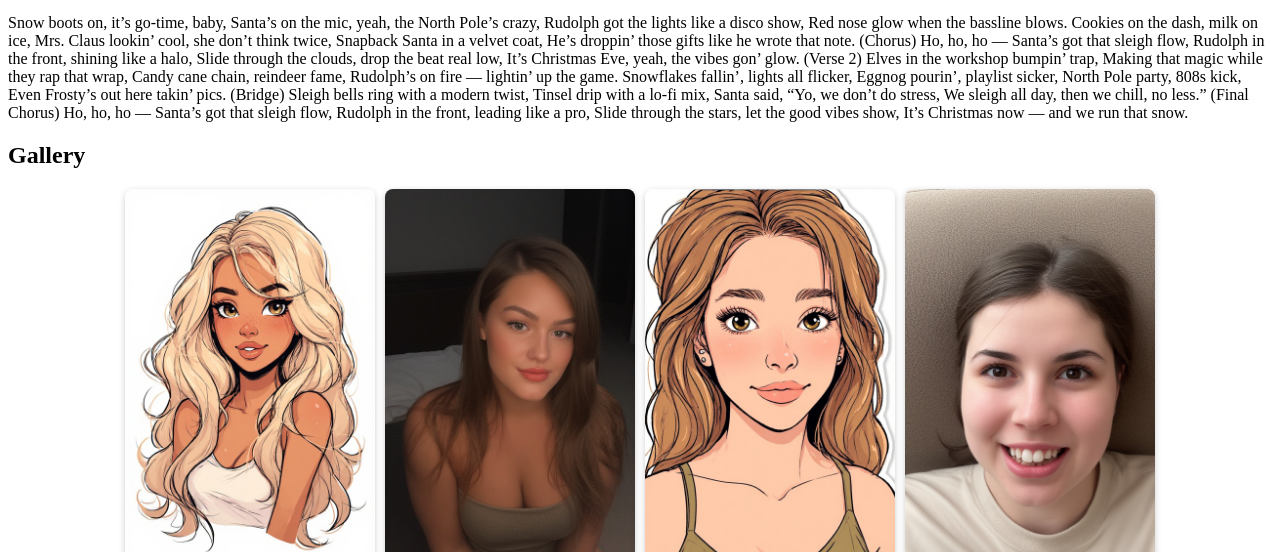
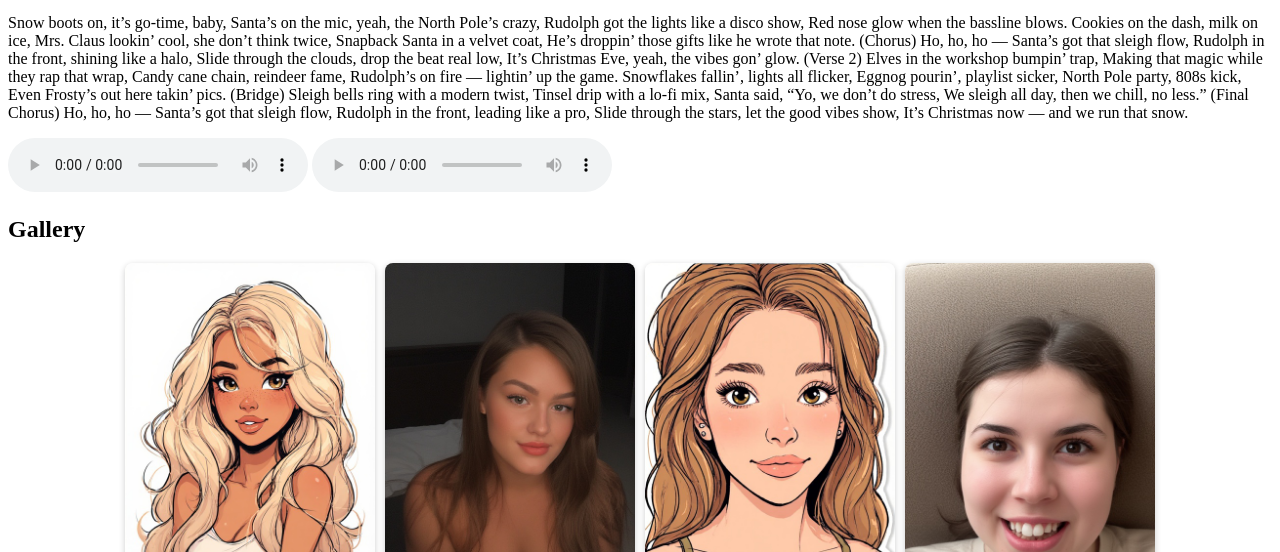
Before and after one commit to Jazblue/artwork, a plain HTML site: page index.html in a window 1280 px wide. Shown: the part 7260-7812 px from the top of the page. Drawn offline with Linux system fonts and the light colour scheme.

Commit message:
Update index.html

```diff
--- a/index.html
+++ b/index.html
@@ -306,6 +306,15 @@ Rudolph in the front, leading like a pro,
 Slide through the stars, let the good vibes show,
 It’s Christmas now — and we run that snow.</p>
 
+           <audio controls>
+  <source src="video/Bass up! Harvey’s here!.mp3" type="audio/mpeg">
+  Your browser does not support the audio element.
+</audio>
+                 <audio controls>
+  <source src="video/🖤 “The Echo in the Walls” — Haunting Or.mp3" type="audio/mpeg">
+  Your browser does not support the audio element.
+</audio>
+
 
   <h2>Gallery</h2>
   <div class="gallery">
```
